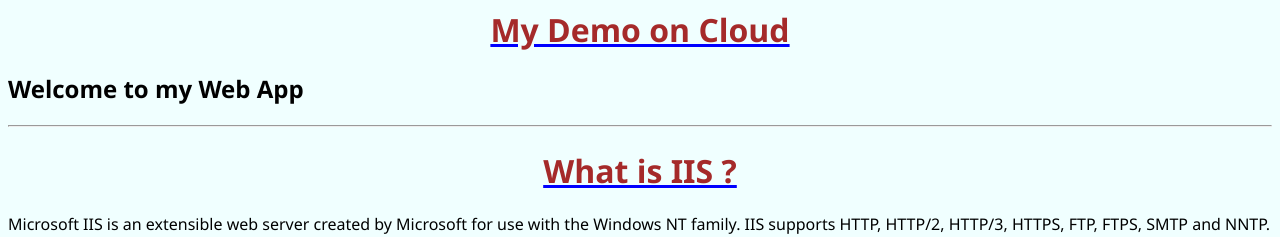
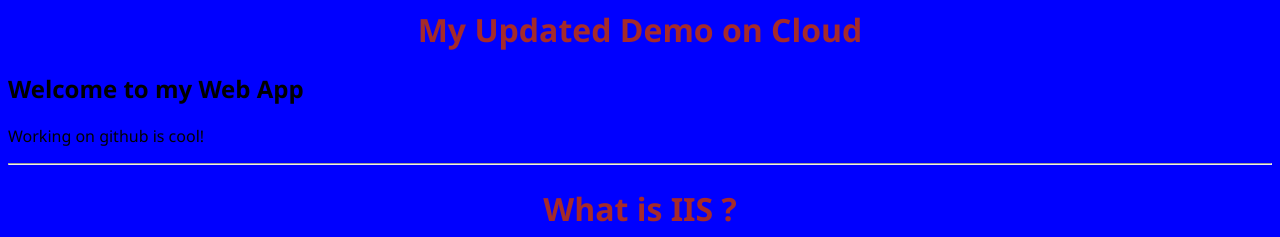
Before and after one commit to ansonfertal/FDPEdunet, a plain HTML site: page index.html in a window 1280 px wide. Shown: the top 237 px of the page. Drawn offline with Linux system fonts and the light colour scheme.

Commit message:
Changed background color and content

```diff
--- a/index.html
+++ b/index.html
@@ -6,7 +6,7 @@
    <style>
     body
 {
-  background-color: azure;
+  background-color: blue;
   font-family: 'Segoe UI'
 }
 h1
@@ -17,8 +17,9 @@
 }
    </style>
   <body>
-  <h1> My Demo on Cloud </h1>
+  <h1> My Updated Demo on Cloud </h1>
   <h2> Welcome to my Web App </h2>
+   <p>Working on github is cool!</p>
  <hr>
   <h1> What is IIS ? </h1>
   <p>Microsoft IIS is an extensible web server created by Microsoft for use with the Windows NT family. IIS supports HTTP, HTTP/2, HTTP/3, HTTPS, FTP, FTPS, SMTP and NNTP. It has been an integral part of the Windows NT family since Windows NT 4.0, though it may be absent from some editions, and is not active by default. </p>
```
